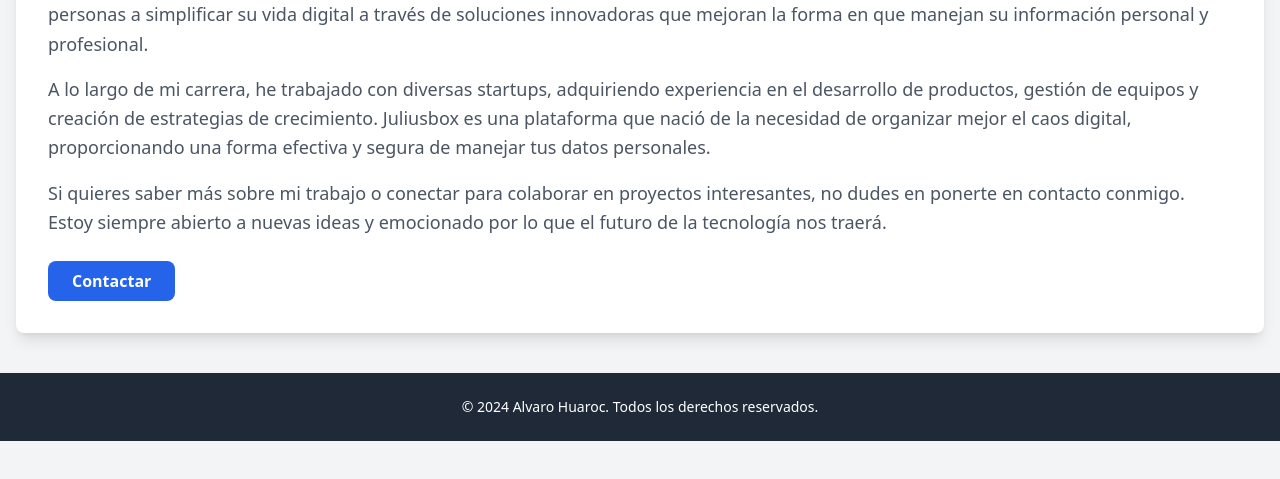
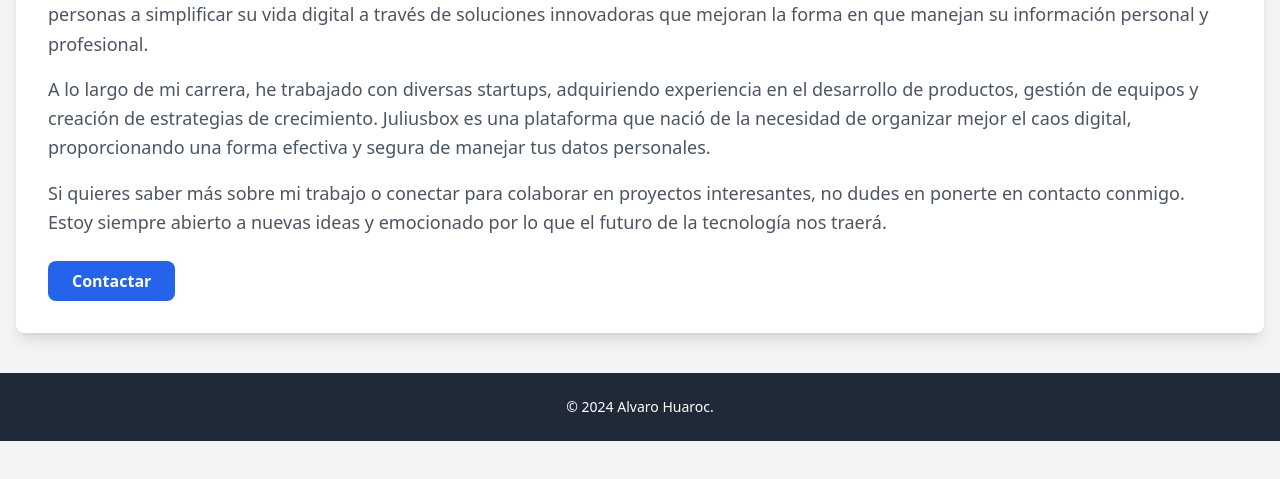
Before and after one commit to GAROFORD/HolaMundo, a plain HTML site: page index.html in a window 1280 px wide. Shown: the part 277-756 px from the top of the page. Drawn offline with nearby package versions, Linux system fonts and the light colour scheme.

Commit message:
PTMREEEE XD

```diff
--- a/index.html
+++ b/index.html
@@ -55,7 +55,7 @@
     <footer class="bg-gray-800 text-white py-6 mt-10">
       <div class="container mx-auto text-center">
         <p class="text-sm">
-          © 2024 Alvaro Huaroc. Todos los derechos reservados.
+          © 2024 Alvaro Huaroc.
         </p>
       </div>
     </footer>
```
